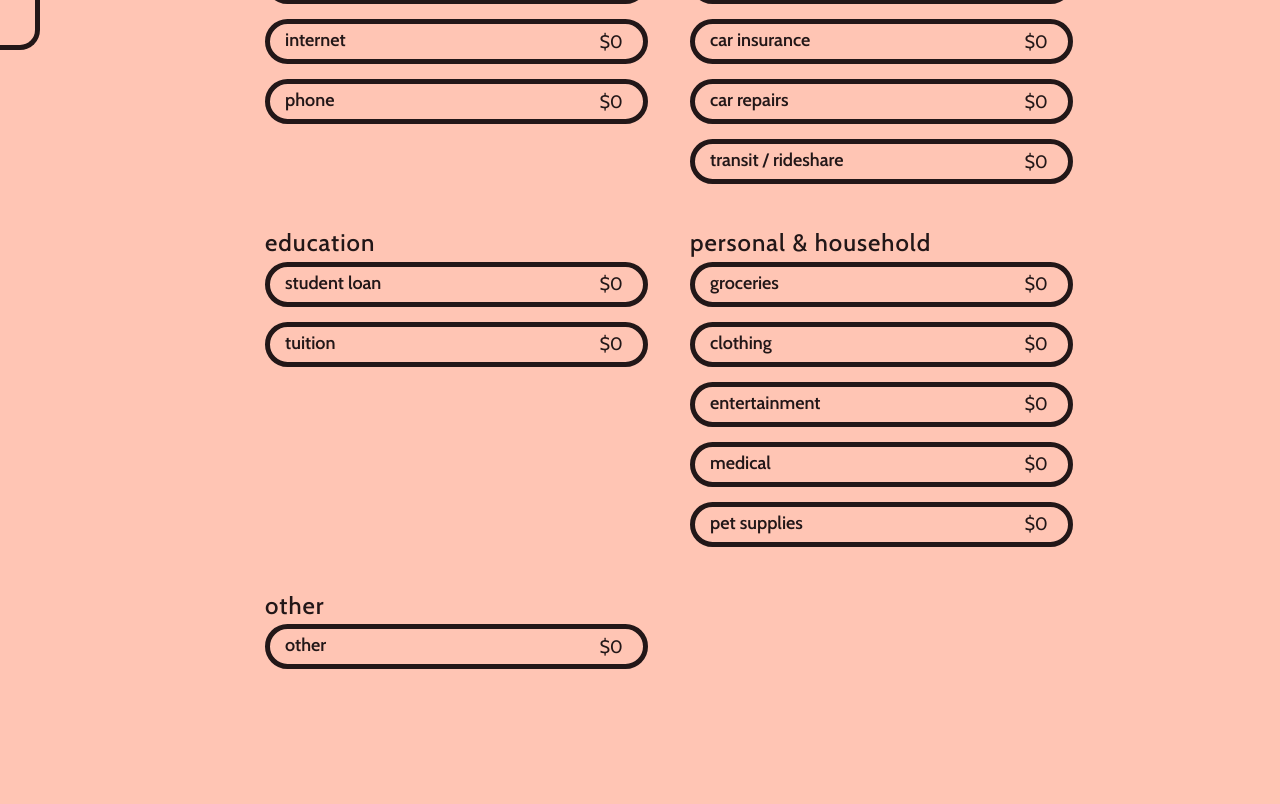
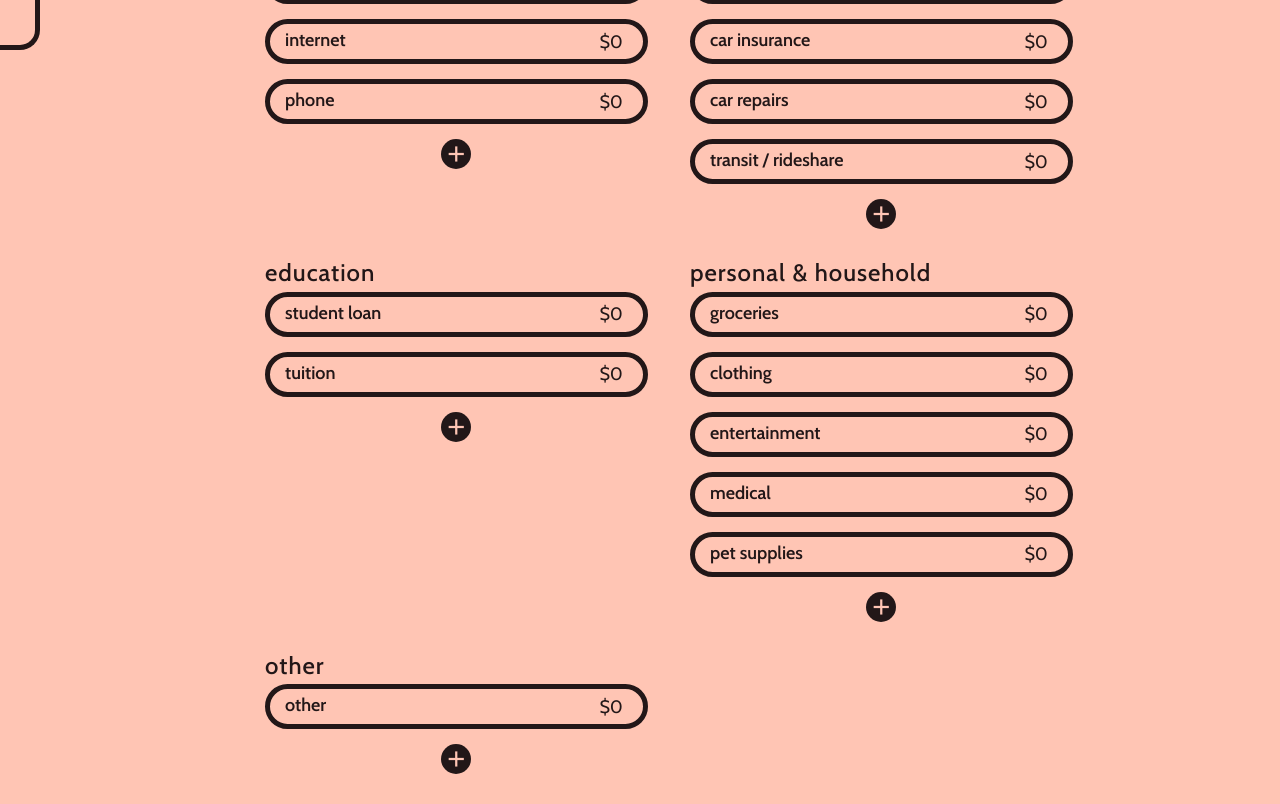
Before and after one commit to frances-m/budget-app, a React (Create React App) app: page / in a window 1280 px wide. Shown: the part 700-1504 px from the top of the page. Before the commit the page ends 1414 px from the top, so only its background shows below. Built offline with nearby package versions, Linux system fonts and the light colour scheme; no server answers.

Commit message:
allow subcategory customization

```diff
--- a/src/App.css
+++ b/src/App.css
@@ -51,7 +51,7 @@ h3, button {
 
 body,
 input,
-label {
+.label {
 	font-size: .9rem;
 }
 
@@ -62,7 +62,7 @@ h1,
 }
 
 h2,
-label,
+.label,
 button {
 	font-weight: 600;
 }
@@ -71,7 +71,7 @@ h3 {
 	font-weight: 500;
 }
 
-input {
+input:not(.label) {
 	font-weight: 400;
 }
 
@@ -159,7 +159,7 @@ fieldset {
 	position: relative;
 }
 
-input {
+input:not(.label) {
 	width: 90%;
 	max-width: 400px;
 	height: 45px;
@@ -172,17 +172,40 @@ input {
 }
 
 
-label {
+.label, .income label {
 	position: absolute;
 
-	height: 0;
+	border: none;
 	padding: 11px 0 0 20px;
 }
 
-input, label {
+.label:focus,
+.label:focus-visible{
+	outline: none;
+}
+
+input, .label {
 	background-color: transparent;
 	border-color: var(--main);
 	color: var(--main);
+}
+
+.add {
+	width: 90%;
+	max-width: 400px;
+}
+
+.add button {
+	display: flex;
+	align-items: center;
+	justify-content: center;
+	height: 30px;
+	width: 30px;
+	margin: 0 auto;
+
+	border-radius: 100%;
+	background-color: var(--main);
+	color: var(--secondary);
 }
 
 /*** HEADER STYLES ***/
@@ -212,16 +235,6 @@ header .wrapper {
 .headerBtn:focus-visible {
 	outline: none;
 }
-
-/* .headerThemeBtn > .material-symbols-outlined {
-	font-variation-settings:
-		'FILL' 0,
-		'wght' 500,
-		'GRAD' 200,
-		'opsz' 40;
-
-	transition: .5s;
-} */
 
 .headerThemeBtn.dark > .material-symbols-outlined {
 	font-variation-settings:
--- a/src/App.js
+++ b/src/App.js
@@ -215,6 +215,39 @@ function App() {
         })
     }
 
+    const updateExpenseLabel = (e, categoryIndex, subcategoryIndex) => {
+        setExpenses(prev => {
+            const newExpenses = [...prev];
+            newExpenses[categoryIndex].subcategories[subcategoryIndex].name = e.target.value;
+            return newExpenses;
+        })
+    }
+
+    const addSubcategory = (categoryIndex) => {
+        let ran = false;
+        const newSubcategory = {
+            name: "New Subcategory",
+            id: `${expenses[categoryIndex].categoryName.toLowerCase()}-${expenses[categoryIndex].subcategories.length + 1}`,
+            index: expenses[categoryIndex].subcategories.length
+        }
+
+        setExpenses(prev => {
+            if(ran){
+                return prev;
+            }
+            ran = true;
+            const newExpenses = [...prev];
+            newExpenses[categoryIndex].subcategories.push(newSubcategory);
+            return newExpenses;
+        })
+
+        setExpenseValues(prev => {
+            const newExpenseValues = [...prev];
+            newExpenseValues[categoryIndex].push(0);
+            return newExpenseValues;
+        })
+    }
+
     const toggleLoginPage = () => {
         const loginPageEl = document.querySelector('.loginScreen');
         loginPageEl.classList.toggle('show');
@@ -260,7 +293,12 @@ function App() {
                 <LoginPage updateUser={updateUser} toggleLoginPage={toggleLoginPage} />
                 <Income income={income} updateIncome={updateIncome} />
                 <Results income={income} expenseValues={expenseValues} />
-                <Expenses expenses={expenses} updateExpenses={updateExpenses} expenseValues={expenseValues} />
+                <Expenses
+                    expenses={expenses}
+                    updateExpenses={updateExpenses}
+                    expenseValues={expenseValues}
+                    updateExpenseLabel={updateExpenseLabel}
+                    addSubcategory={addSubcategory} />
             </main>
         </>
     );
--- a/src/components/Expenses.js
+++ b/src/components/Expenses.js
@@ -1,6 +1,6 @@
 
 
-const Expenses = ({ expenses, updateExpenses, expenseValues }) => {
+const Expenses = ({ expenses, updateExpenses, expenseValues, updateExpenseLabel, addSubcategory }) => {
 
     return (
         <section className="expenses">
@@ -12,20 +12,27 @@ const Expenses = ({ expenses, updateExpenses, expenseValues }) => {
                             <h3>{category.categoryName}</h3>
                             {
                                 category.subcategories.map((subcategory) => {
+                                    const expenseVal = expenseValues[category.id][subcategory.index] ?? 0;
                                     return (
                                         <div className="inputContainer" key={subcategory.id}>
-                                            <label htmlFor={subcategory.name}>{subcategory.name}</label>
+                                            <label className="sr-only" htmlFor={subcategory.name}>{subcategory.name}</label>
+                                            <input className="label" type="text" name={subcategory.name} id={`${category.categoryName}-${subcategory.index}-label`} value={subcategory.name} onChange={(e) => updateExpenseLabel(e, category.id, subcategory.index)} />
                                             <input
                                             type="text"
-                                            name={subcategory.name}
-                                            id={subcategory.name}
-                                            value={`$${expenseValues[category.id][subcategory.index].toLocaleString()}`}
+                                            name={subcategory.index}
+                                            id={`${category.categoryName}-${subcategory.index}`}
+                                            value={`$${expenseVal.toLocaleString()}`}
                                             onChange={event => updateExpenses(event, category.id, subcategory.index)}
                                             inputMode="numeric" />
                                         </div>
                                     )
                                 })
                             }
+                            <div className="add">
+                                <button onClick={() => addSubcategory(category.id)} type="button">
+                                    <span className="material-symbols-outlined">Add</span>
+                                </button>
+                            </div>
                         </fieldset>
                     )
                 })}
```
